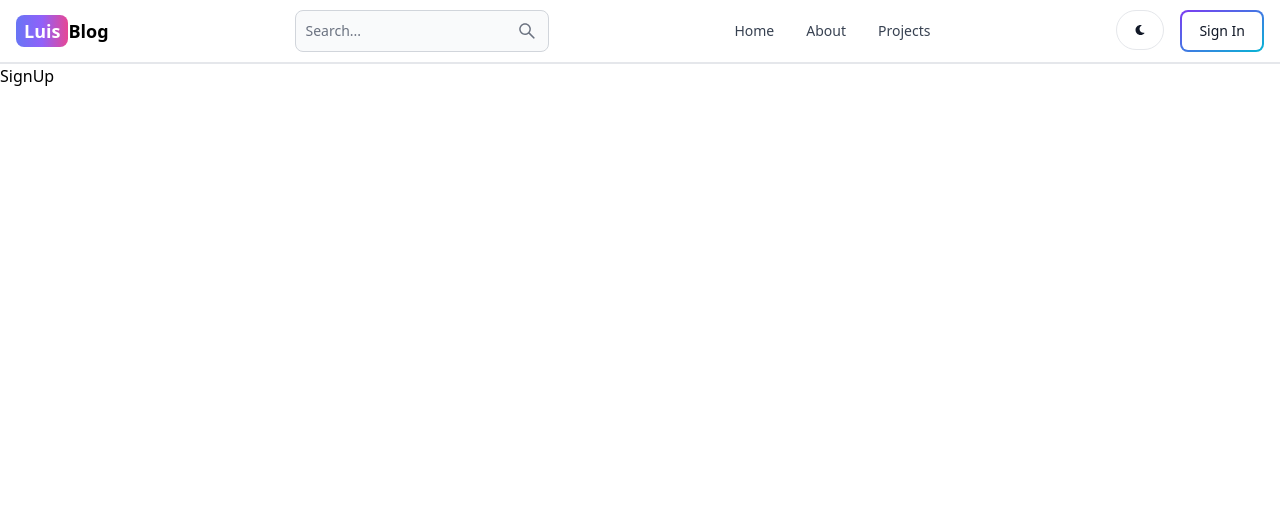
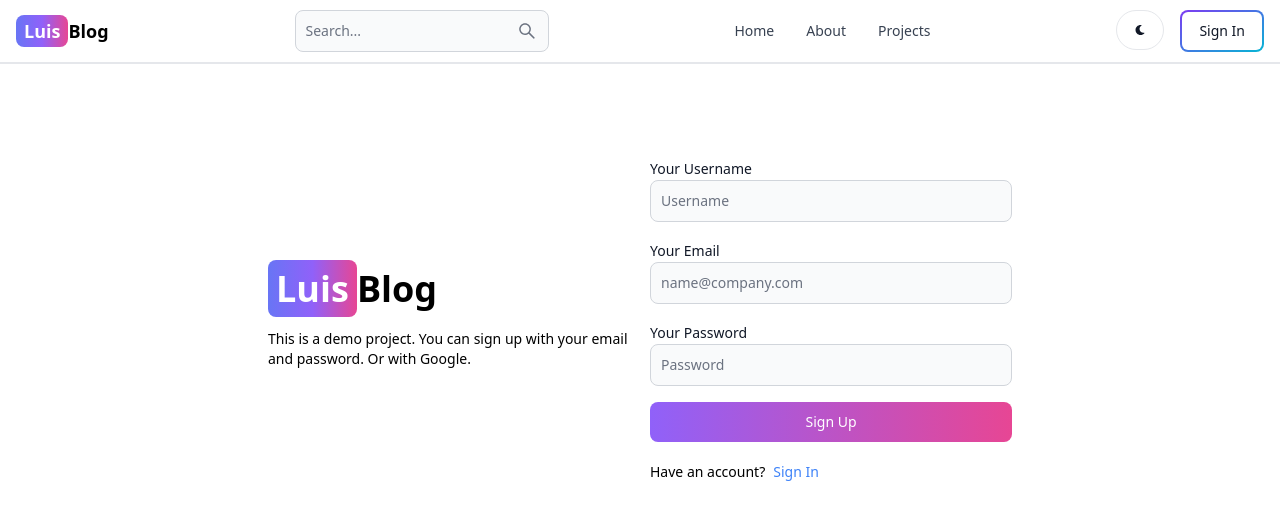
Before and after one commit to agentur-luisrusko/mern-blog, a React app in the folder client/: page /sign-up in a window 1280 px wide. Shown: the top 520 px of the page. Built offline with nearby package versions, Linux system fonts and the light colour scheme; the HTML template or start-up script is replaced by a standard one.

Commit message:
chore: create sign up page

```diff
--- a/client/src/pages/SignUp.jsx
+++ b/client/src/pages/SignUp.jsx
@@ -1,5 +1,45 @@
+import { Button, Label, TextInput } from "flowbite-react"
+import { Link } from "react-router-dom"
+
 export default function SignUp() {
   return (
-    <div>SignUp</div>
+    <div className="min-h-screen mt-20">
+      <div className="flex p-3 max-w-3xl mx-auto flex-col md:flex-row md:items-center gap-5">
+        <div className="flex-1">
+          <Link to="/" className="font-bold dark:text-white text-4xl">
+            <span className="px-2 py-1 bg-gradient-to-r from-indigo-500 via-purple-500 to-pink-500 rounded-lg text-white">Luis</span>
+            Blog
+          </Link>
+          <p className="text-sm mt-5">
+            This is a demo project. You can sign up with your email and password. Or with Google.
+          </p>
+        </div>
+        <div className="flex-1">
+          <form className="flex flex-col gap-4">
+            <div>
+              <Label value="Your Username" />
+              <TextInput type="text" placeholder="Username" id="username" />
+            </div>
+            <div>
+              <Label value="Your Email" />
+              <TextInput type="text" placeholder="name@company.com" id="email" />
+            </div>
+            <div>
+              <Label value="Your Password" />
+              <TextInput type="text" placeholder="Password" id="password" />
+            </div>
+            <Button gradientDuoTone="purpleToPink" type="submit">
+              Sign Up
+            </Button>
+          </form>
+          <div className="flex gap-2 text-sm mt-5">
+            <span>Have an account?</span>
+            <Link to="/sign-in" className="text-blue-500">
+              Sign In
+            </Link>
+          </div>
+        </div>
+      </div>
+    </div>
   )
 }
```
